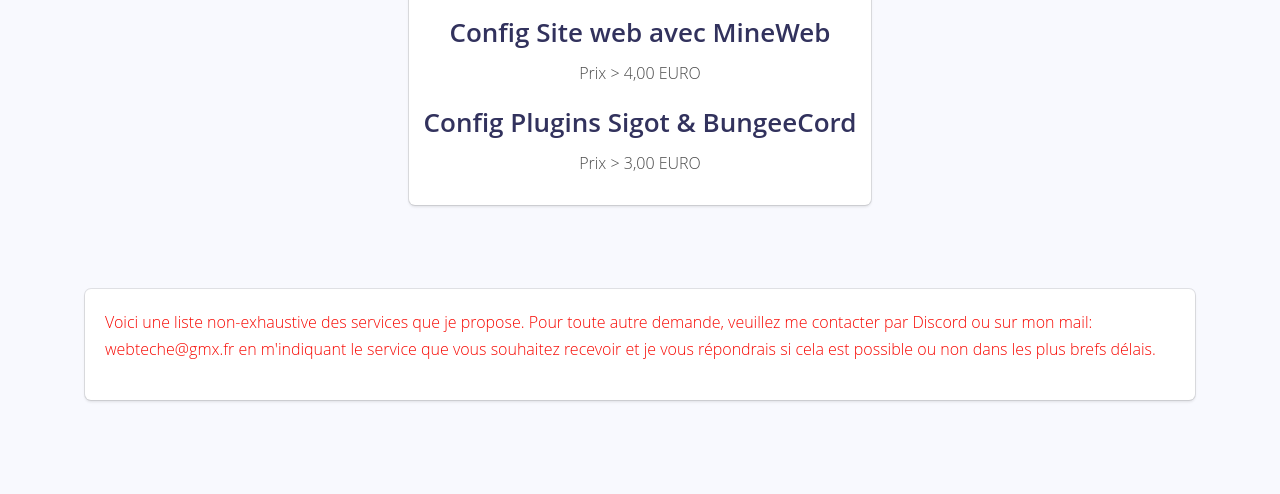
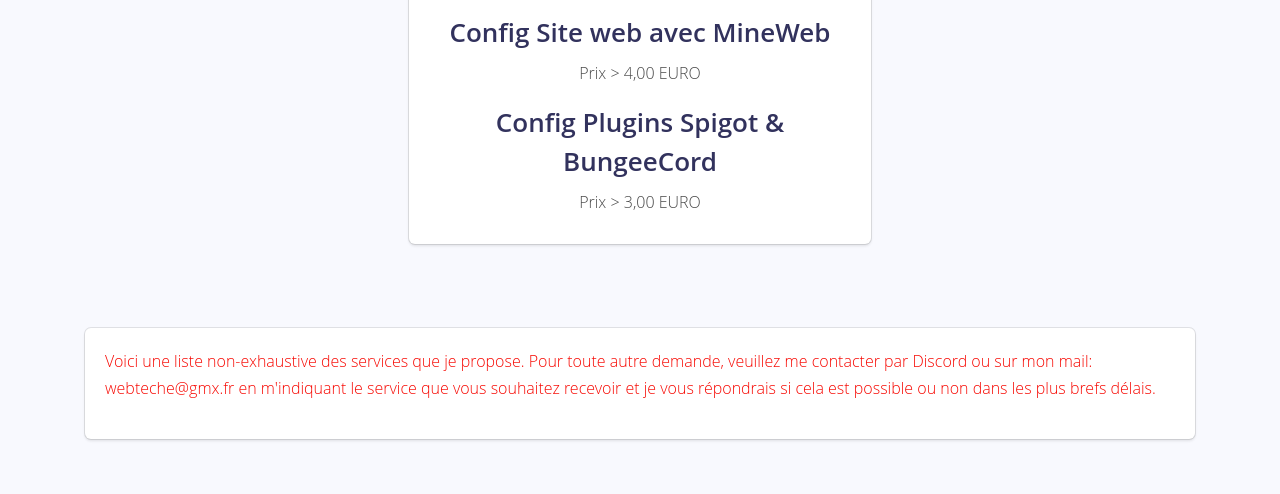
Before and after one commit to webteches/techone-dev, a plain HTML site: page index.html in a window 1280 px wide. Shown: the part 2447-2941 px from the top of the page. Drawn offline with nearby package versions, Linux system fonts and the light colour scheme.

Commit message:
Update index.html

```diff
--- a/index.html
+++ b/index.html
@@ -213,7 +213,7 @@
                                    <p>Prix > 8,00 EURO</p>
                                    <h1>Config Site web avec MineWeb </h1>
                                    <p>Prix > 4,00 EURO</p>
-                                   <h1>Config Plugins Sigot & BungeeCord</h1>
+                                   <h1>Config Plugins Spigot & BungeeCord</h1>
                                    <p>Prix > 3,00 EURO</p>
 
 
```
